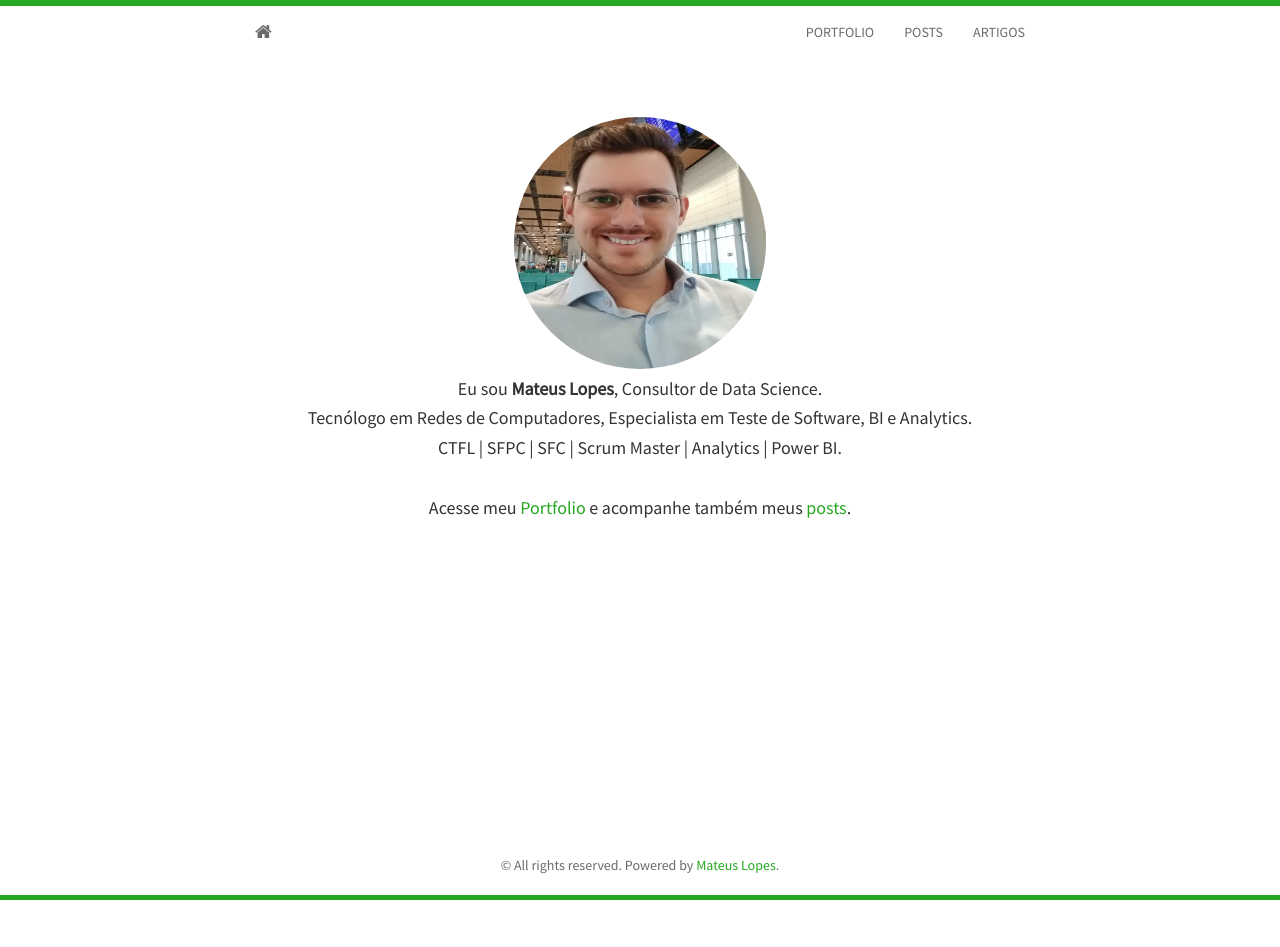
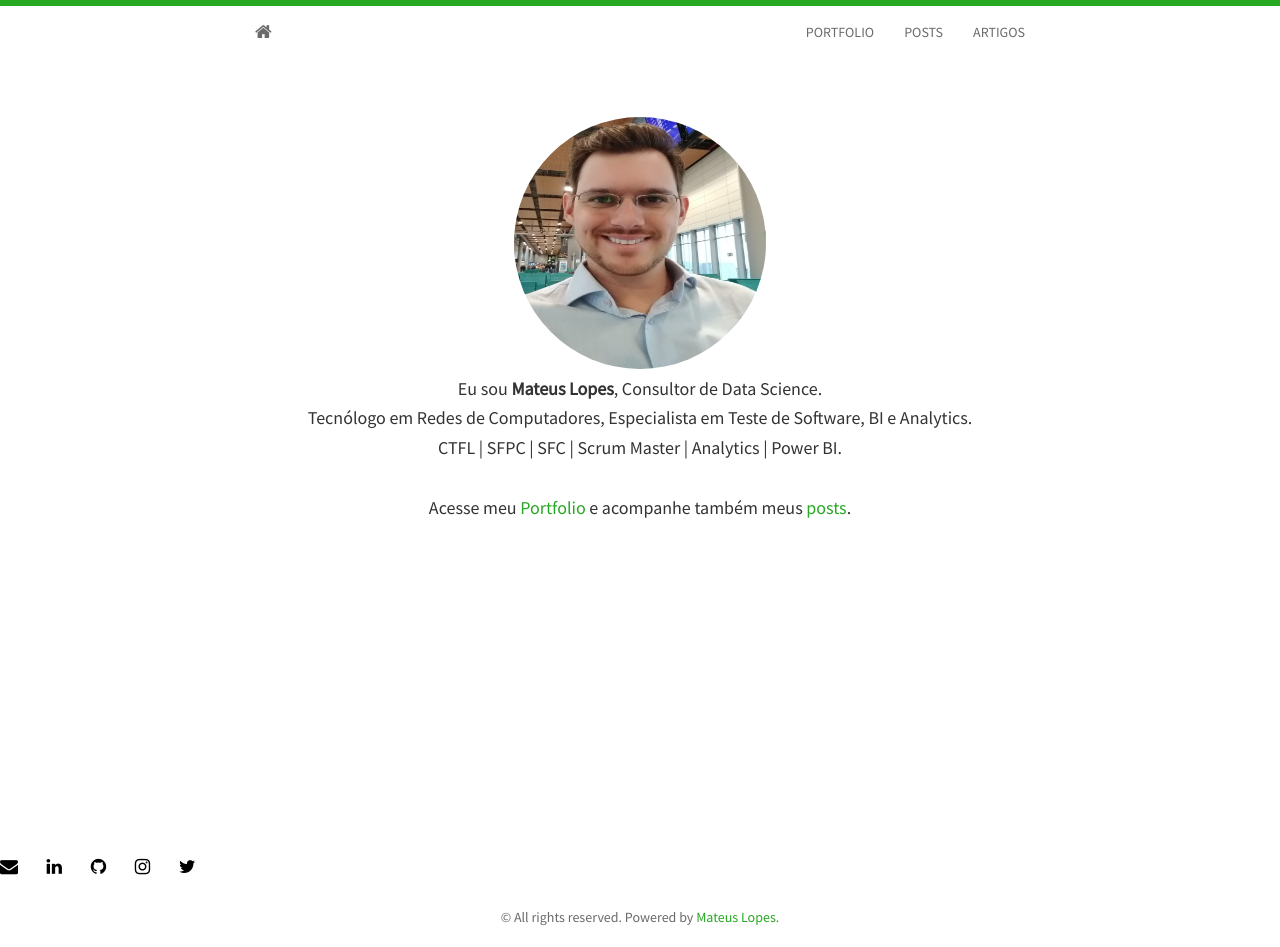
Before and after one commit to mateusbtlopes/mateusbtlopes.github.io, a Jekyll site: the page built from index.html, in a window 1280 px wide. Built offline with Jekyll 4.4.1, drawn with Linux system fonts in a browser that asks for light colours; nearby versions of some CDN libraries; the list of posts is cut into pages by our own code; before the commit the page ends 900 px from its top, so only the background shows below that.

Commit message:
Update footer.html

```diff
--- a/_includes/footer.html
+++ b/_includes/footer.html
@@ -1,8 +1,10 @@
 <footer>
     <div id="footer">
+
+        {% include social.html %}
+
         <div class="container">
             <p class="text-muted">© All rights reserved. Powered by <a href="{{ site.baseurl }}">Mateus Lopes</a>.</p>
         </div>
     </div>
 </footer>
-<div class="footer"></div>
```
